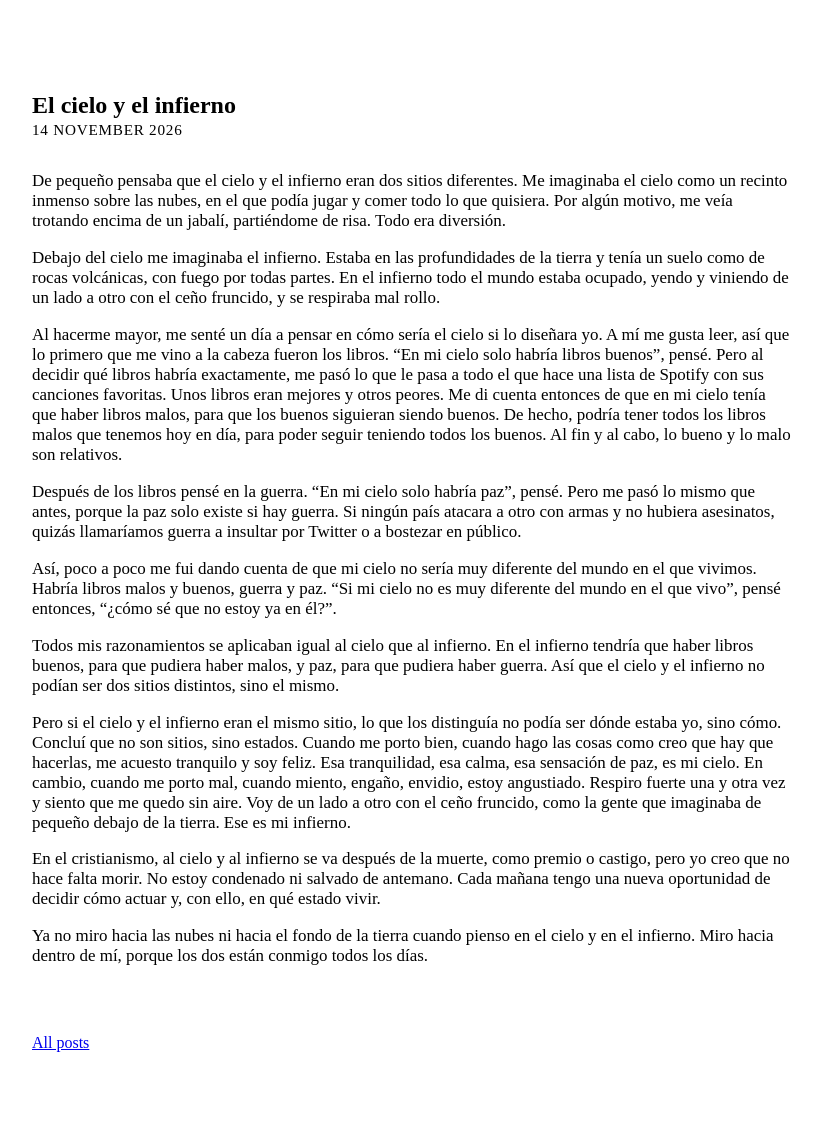
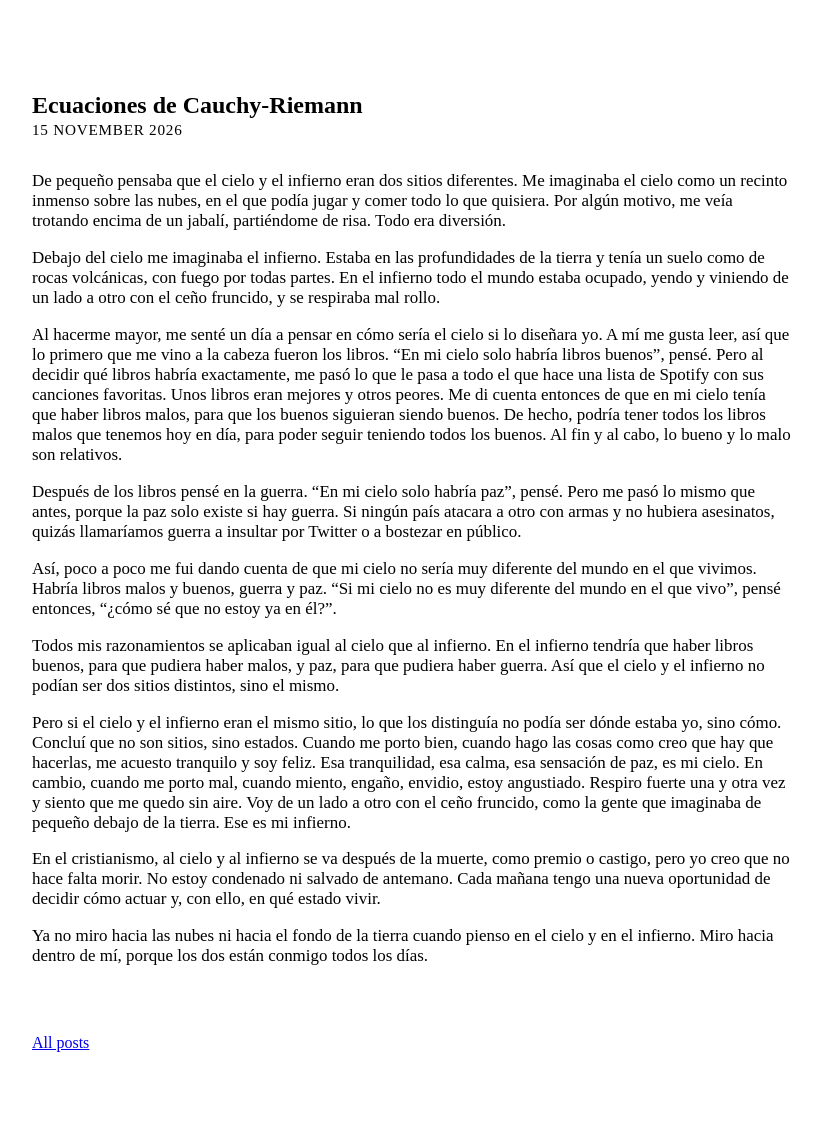
Before and after one commit to tempate/blog, a Jekyll site: the page built from _posts/2026-11-14-el-cielo-y-el-infierno.md, in a window 1280 px wide. Shown: the whole page, without its empty margins (0-821 px from the left). Built offline with Jekyll 4.4.1, drawn with Linux system fonts in a browser that asks for light colours; some web fonts are replaced.

Commit message:
rename: El cielo y el infierno

```diff
--- a/_posts/2026-08-05-el-cielo-y-el-infierno.md
+++ b/_posts/2026-11-14-el-cielo-y-el-infierno.md
@@ -1,6 +1,6 @@
 ---
-title: El cielo y el infierno
-date: 2026-11-14
+title: Ecuaciones de Cauchy-Riemann
+date: 2026-11-15
 ---
 
 De pequeño pensaba que el cielo y el infierno eran dos sitios diferentes. Me imaginaba el cielo como un recinto inmenso sobre las nubes, en el que podía jugar y comer todo lo que quisiera. Por algún motivo, me veía trotando encima de un jabalí, partiéndome de risa. Todo era diversión.
```
